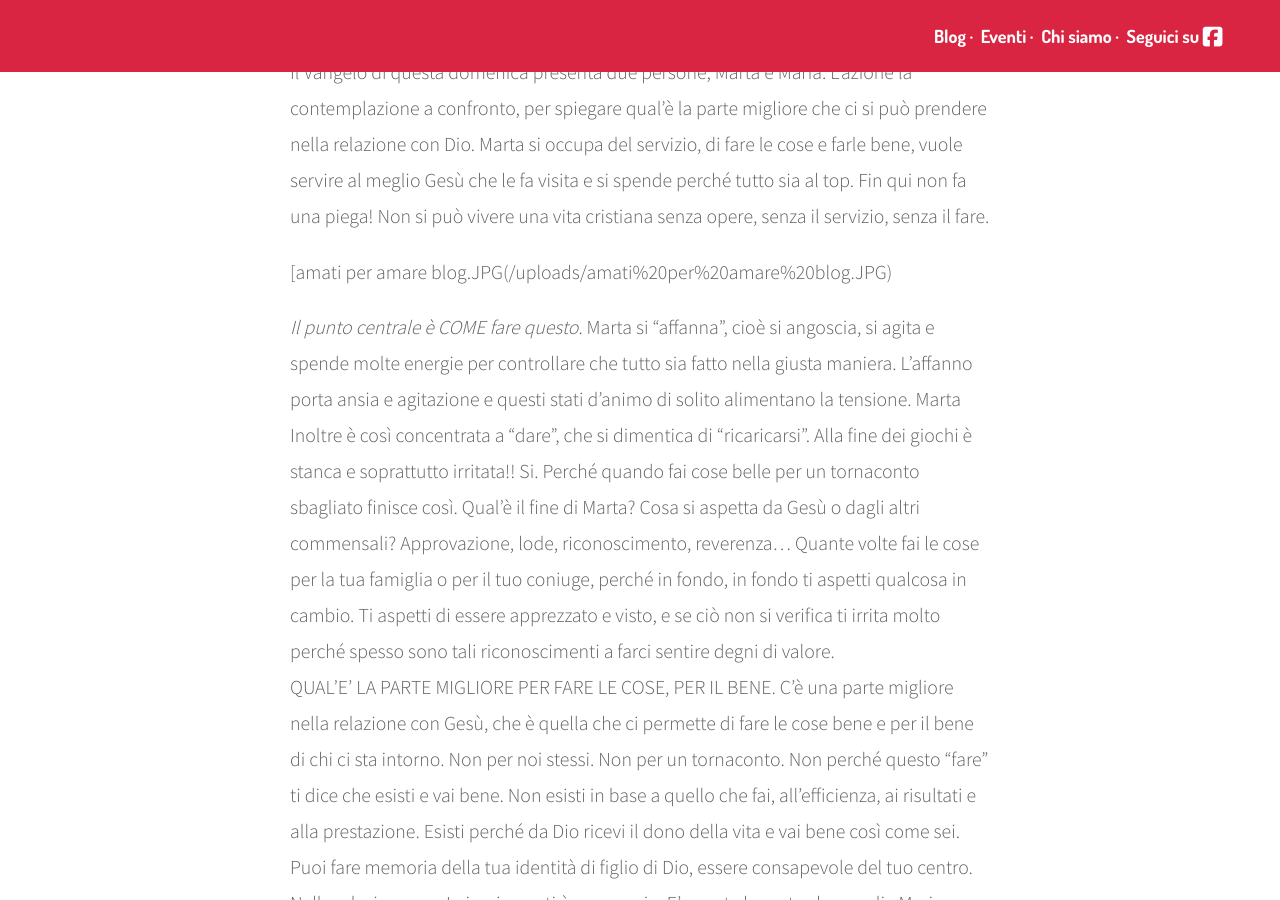
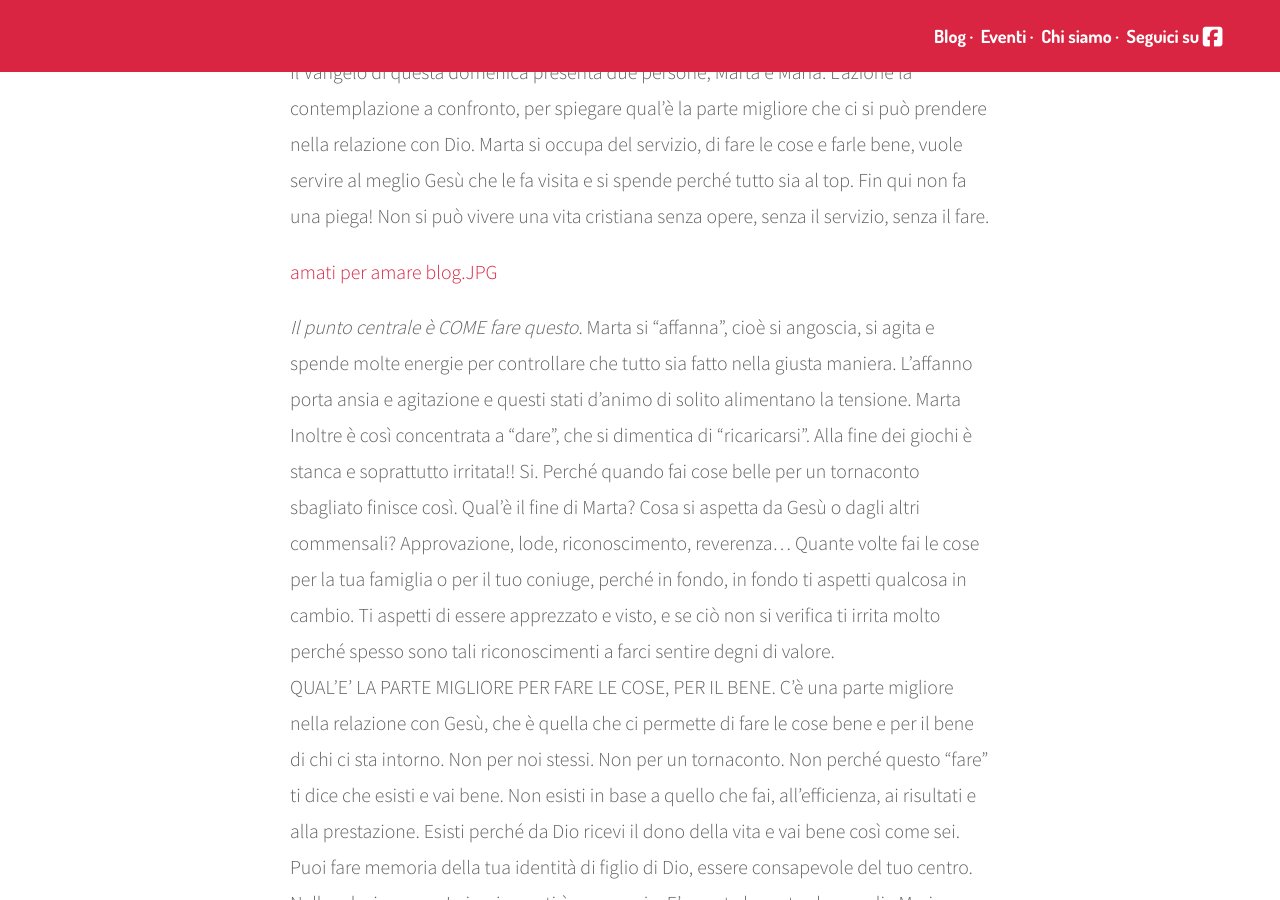
Before and after one commit to amatiperamare/amatiperamare.github.io, a Jekyll site: the page built from _posts/2016-07-17-la-parte-migliore-la-relazione-intima-con-Dio.markdown, in a window 1280 px wide and 900 px high, scrolled down 382 px. Built offline with Jekyll 4.4.1, drawn with Linux system fonts in a browser that asks for light colours; nearby versions of some CDN libraries.

Commit message:
Updated La Parte Migliore La Relazione Intima Con Dio

```diff
--- a/_posts/2016-07-17-la-parte-migliore-la-relazione-intima-con-Dio.markdown
+++ b/_posts/2016-07-17-la-parte-migliore-la-relazione-intima-con-Dio.markdown
@@ -13,7 +13,7 @@ Field name:
 
 Il Vangelo di questa domenica presenta due persone, Marta e Maria. L’azione la contemplazione a confronto, per spiegare qual’è la parte migliore che ci si può prendere nella relazione con Dio. Marta si occupa del servizio, di fare le cose e farle bene, vuole servire al meglio Gesù che le fa visita e si spende perché tutto sia al top. Fin qui non fa una piega! Non si può vivere una vita cristiana senza opere, senza il servizio, senza il fare.
 
-[amati per amare blog.JPG(/uploads/amati%20per%20amare%20blog.JPG)
+[amati per amare blog.JPG](/uploads/amati%20per%20amare%20blog.JPG)
 
 *Il punto centrale è COME fare questo.*
 Marta si “affanna”, cioè si angoscia, si agita e spende molte energie per controllare che tutto sia fatto nella giusta maniera. L’affanno porta ansia e agitazione e questi stati d’animo di solito alimentano la tensione. Marta Inoltre è così concentrata a “dare”, che si dimentica di “ricaricarsi”. Alla fine dei giochi è stanca e soprattutto irritata!! Si. Perché quando fai cose belle per un tornaconto sbagliato finisce così. Qual’è il fine di Marta? Cosa si aspetta da Gesù o dagli altri commensali? Approvazione, lode, riconoscimento, reverenza… Quante volte fai le cose per la tua famiglia o per il tuo coniuge, perché in fondo, in fondo ti aspetti qualcosa in cambio. Ti aspetti di essere apprezzato e visto, e se ciò non si verifica ti irrita molto perché spesso sono tali riconoscimenti a farci sentire degni di valore.
```
